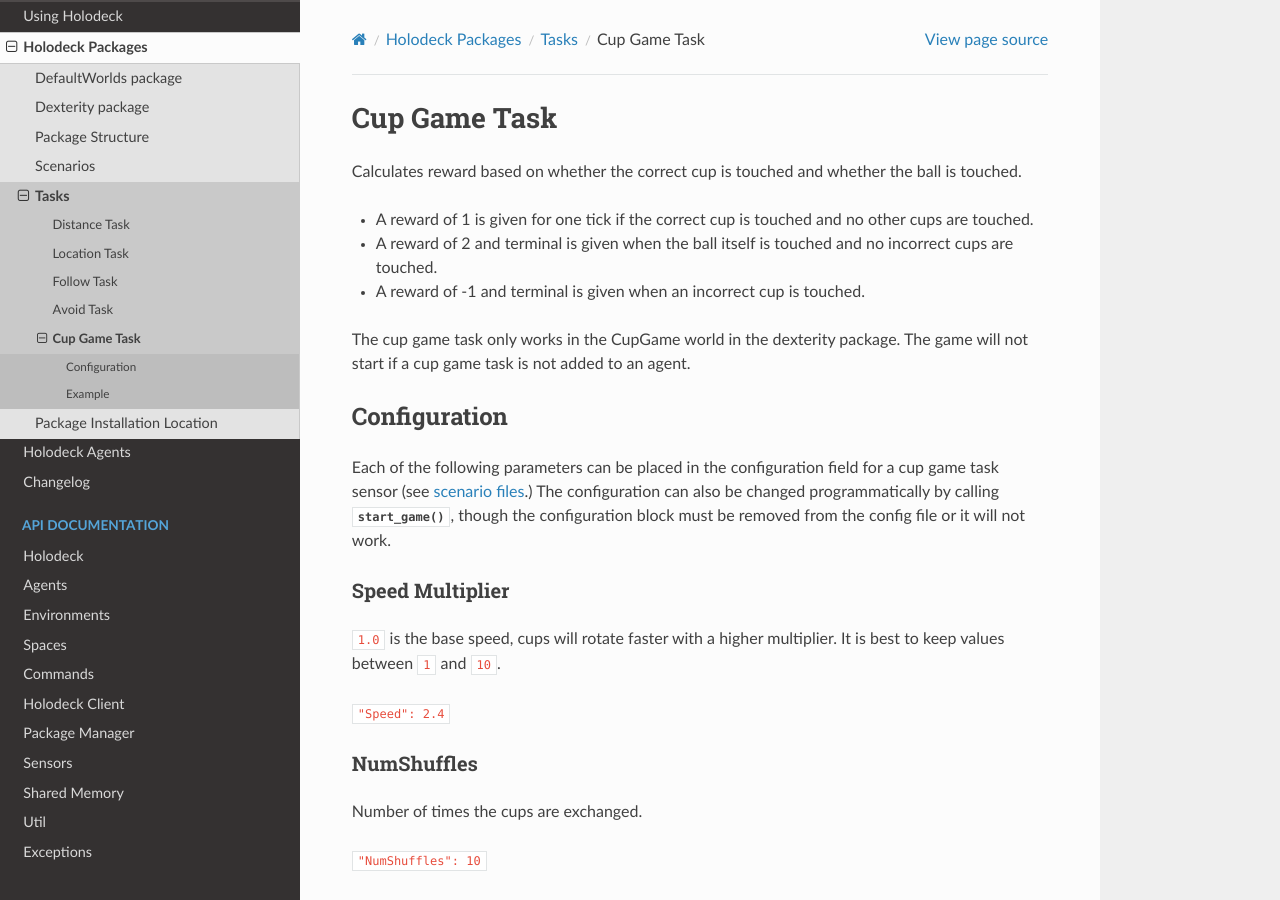
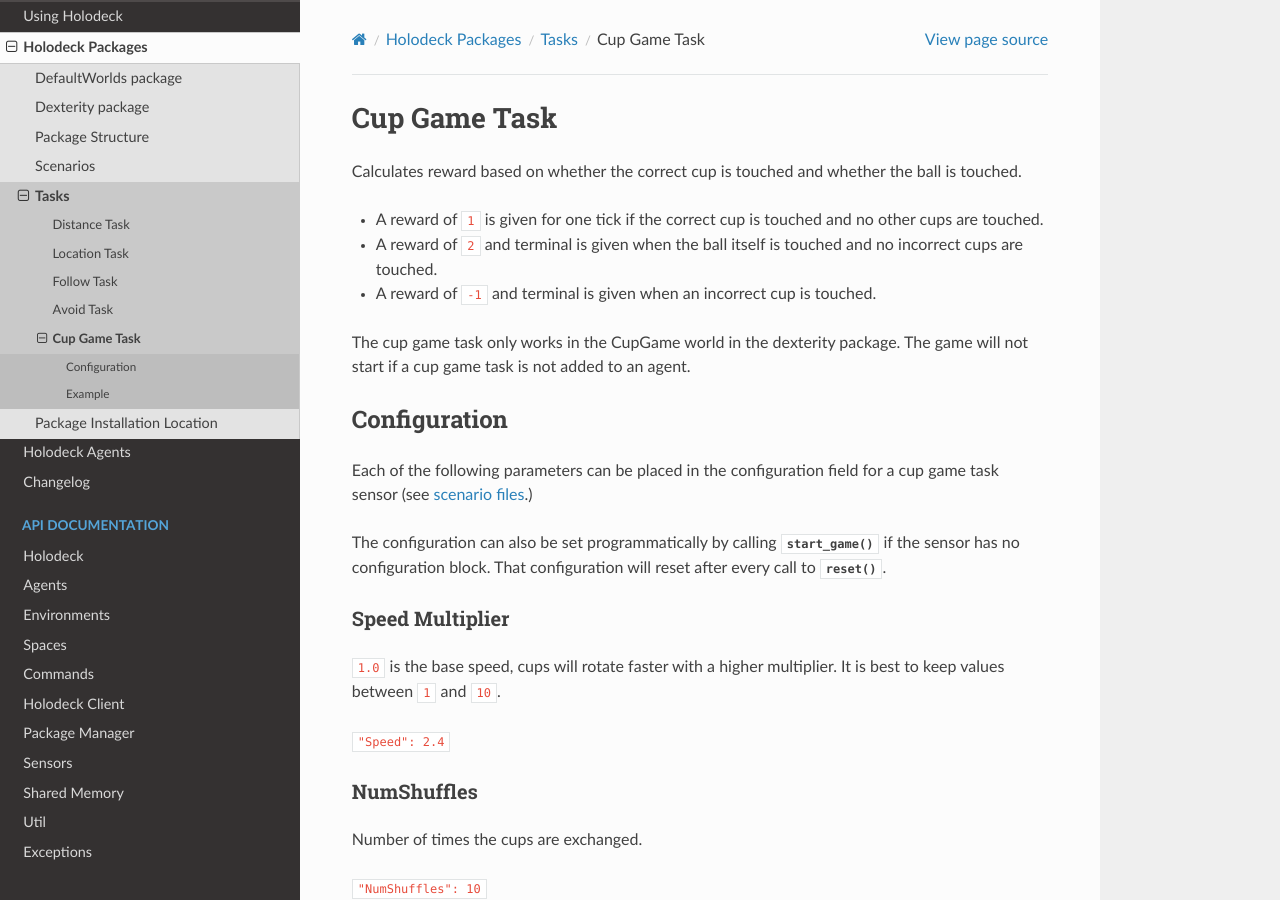
Before and after one commit to BYU-PCCL/holodeck, a Sphinx documentation site: the page built from docs/packages/docs/tasks/cup-game-task.rst, in a window 1280 px wide and 900 px high. Built offline with Sphinx 7.4.7 and the Read the Docs theme 2.0.0, drawn with Linux system fonts in a browser that asks for light colours; formulas are drawn with MathJax 3.

Commit message:
Update cup-game-task.rst

```diff
--- a/docs/packages/docs/tasks/cup-game-task.rst
+++ b/docs/packages/docs/tasks/cup-game-task.rst
@@ -4,9 +4,11 @@ Cup Game Task
 Calculates reward based on whether the correct cup is touched and whether
 the ball is touched.
 
-* A reward of 1 is given for one tick if the correct cup is touched and no other cups are touched.
-* A reward of 2 and terminal is given when the ball itself is touched and no incorrect cups are touched.
-* A reward of -1 and terminal is given when an incorrect cup is touched.
+- A reward of ``1`` is given for one tick if the correct cup is touched and no
+  other cups are touched.
+- A reward of ``2`` and terminal is given when the ball itself is touched and
+  no incorrect cups are touched.
+- A reward of ``-1`` and terminal is given when an incorrect cup is touched.
 
 The cup game task only works in the CupGame world in the dexterity package.
 The game will not start if a cup game task is not added to an agent.
@@ -16,10 +18,11 @@ Configuration
 
 Each of the following parameters can be placed in the configuration field
 for a cup game task sensor (see :ref:`scenario files <scenario-files>`.)
-The configuration can also be changed programmatically by calling
-:meth:`~holodeck.sensors.CupGameTask.start_game`, though the configuration
-block must be removed from the config file or it will not work.
 
+The configuration can also be set programmatically by calling
+:meth:`~holodeck.sensors.CupGameTask.start_game` if the sensor has no
+configuration block. That configuration will reset after every call to
+:meth:`~holodeck.environments.reset`.
 
 Speed Multiplier
 ~~~~~~~~~~~~~~~~
```
